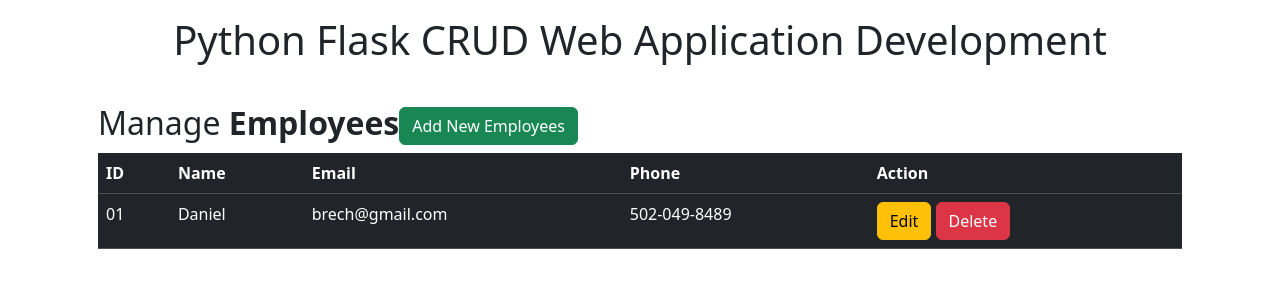
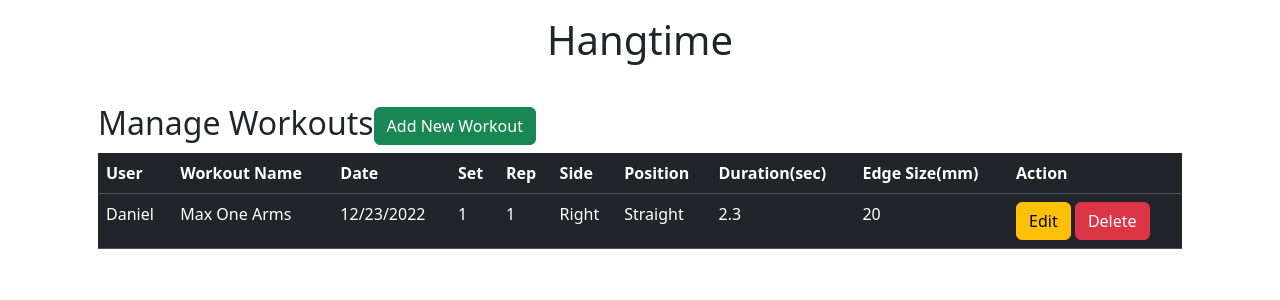
Before and after one commit to DanielBrechner/flask-crud-app, a Flask app: page / in a window 1280 px wide. Shown: the top 300 px of the page. Run offline with Flask 2, Linux system fonts and the light colour scheme.

Commit message:
changed format for workout

```diff
--- a/templates/header.html
+++ b/templates/header.html
@@ -6,7 +6,7 @@
 
 <div class="jumbotron p-3">
     <div class="well text-center">
-        <h1>Python Flask CRUD Web Application Development</h1>
+        <h1>Hangtime</h1>
      </div>
 </div>
 
--- a/templates/index.html
+++ b/templates/index.html
@@ -9,20 +9,30 @@
     <div class="row">
         <div class="col md-12">
             <div class="jumbotron p-3">
-                <h2>Manage <b>Employees</b><button type="button" class="btn btn-success float-right" data-toggle="modal" data-target="#mymodal">Add New Employees</button></h2>
+                <h2>Manage Workouts<button type="button" class="btn btn-success float-right" data-toggle="modal" data-target="#mymodal">Add New Workout</button></h2>
                 <table class="table table-hover table-dark">
                     <tr>
-                        <th>ID</th>
-                        <th>Name</th>
-                        <th>Email</th>
-                        <th>Phone</th>
+                        <th>User</th>
+                        <th>Workout Name</th>
+                        <th>Date</th>
+                        <th>Set</th>
+                        <th>Rep</th>
+                        <th>Side</th>
+                        <th>Position</th>
+                        <th>Duration(sec)</th>
+                        <th>Edge Size(mm)</th>
                         <th>Action</th>
                     </tr>
                     <tr>
-                        <td>01</td>
                         <td>Daniel</td>
-                        <td>brech@gmail.com</td>
-                        <td>502-049-8489</td>
+                        <td>Max One Arms</td>
+                        <td>12/23/2022</td>
+                        <td>1</td>
+                        <td>1</td>
+                        <td>Right</td>
+                        <td>Straight</td>
+                        <td>2.3</td>
+                        <td>20</td>
                         <td>
                             <a href="" class="btn btn-warning btn-xs" data-toggle="modal" data-target="#modaledit">Edit</a>
                             <a href="" class="btn btn-danger btn-xs" onclick="return confirm('Are You Sure To Delete?')">Delete</a>
@@ -31,13 +41,13 @@
                 </table>
             </div>
 
-<!-- Modal Add Employee-->
+<!-- Modal Add Workout-->
 
 <div id="mymodal" class="modal fade" role="dialog">
     <div class="modal-dialog">
         <div class="modal-content">
             <div class="modal-header">
-                <h4 class="modal-title">Add Employee</h4>
+                <h4 class="modal-title">Add Workout</h4>
             </div>
 
             <div class="modal-body">
```
